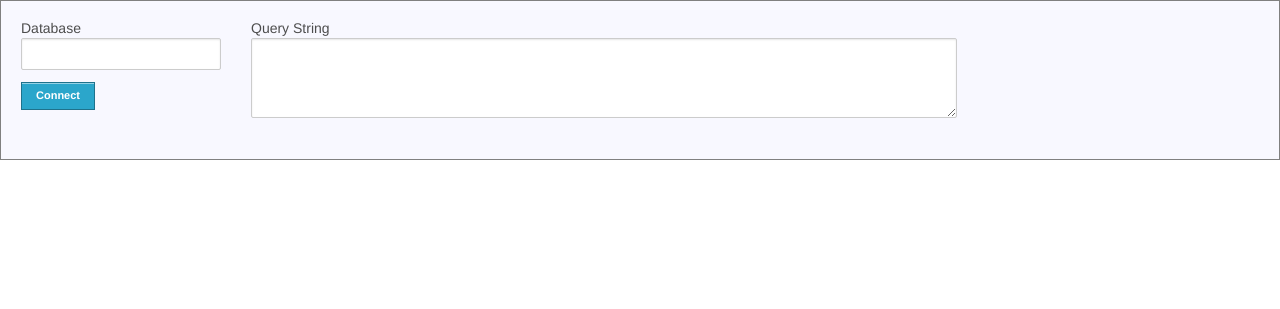
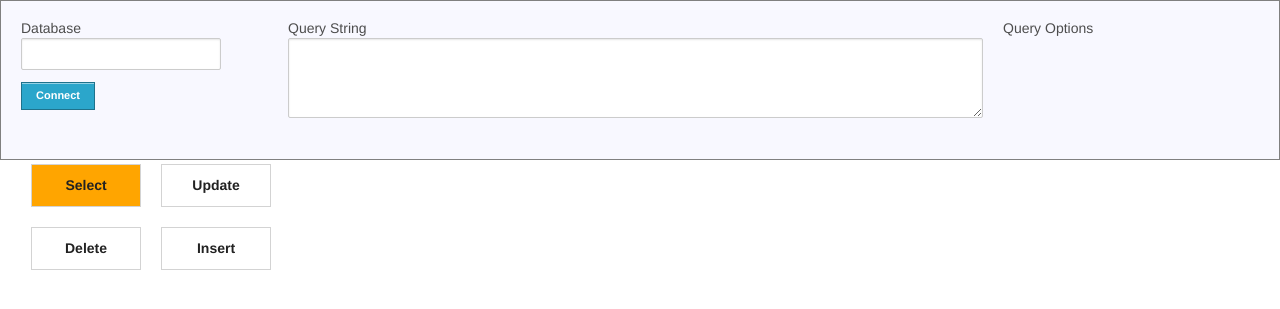
Before and after one commit to anchetaWern/yellowpill, a PHP site: page / in a window 1280 px wide. Shown: the top 309 px of the page. Run offline with PHP 8.4, Linux system fonts and the light colour scheme; some libraries are stand-ins or nearby versions.

Commit message:
add markup and initial script for selecting query options

```diff
--- a/index.php
+++ b/index.php
@@ -39,6 +39,22 @@ $databases = $db->query("
 			<textarea id="query_string">
 			</textarea>
 		</div>
+		<label for="">Query Options</label>
+		<div class="query_options">
+
+			<div class="select_query active_option" data-qoption="select">
+				Select
+			</div>
+			<div class="update_query" data-qoption="update">
+				Update
+			</div>
+			<div class="delete_query" data-qoption="delete">
+				Delete
+			</div>
+			<div class="insert_query" data-qoption="insert">
+				Insert
+			</div>
+		</div>
 	</div>
 
 	<div class="existing_tables"  style="display:none;">
@@ -65,6 +81,8 @@ $databases = $db->query("
 <script src="keymaster.js"></script>
 <script src="libs/noty/js/jquery.noty.js"></script>
 <script>
+	var query_option;
+
 	$("#btn_connect").click(function(){
 		var db = $.trim($("#db").val());
 		$(".existing_tables").load("get_db.php", {"db" : db}, function(){
@@ -79,4 +97,20 @@ $databases = $db->query("
 		});
 
 	});
+
+	$(".query_options div").hover(function(){
+		$(this).addClass('hover_option');
+	}, function(){
+		$(this).removeClass('hover_option');
+	});
+
+	$(".query_options div").click(function(){
+		query_option = $(this).data('qoption');
+		$(".query_options div").removeClass('active_option');
+		if($(this).is('.active_option')){
+			$(this).removeClass('active_option');
+		}else{
+			$(this).addClass('active_option');
+		}
+	});
 </script>
--- a/js/main.js
+++ b/js/main.js
@@ -545,6 +545,8 @@
 		});
 	};
 
+
+
 	key('s+q', function(){
 		selectQuery();
 	});
--- a/style.css
+++ b/style.css
@@ -52,7 +52,7 @@
   height: 160px;
 }
 
-.hover_field{
+.hover_field, .hover_option{
 	border: 2px solid #BADA55;
 	background-color: #BADA55;
 }
@@ -66,11 +66,43 @@
 }
 
 #query_string {
-  width: 57%;
+  width: 100%;
   height:80px;
 
 }
 .databases {
     float: left;
     margin-right: 30px;
+    width: 237px;
+
 }
+
+.query_options{
+	float: left;
+
+	height: 130px;
+	width: 271px;
+}
+
+.query_options div{
+	width: 110px;
+	height: 43px;
+	border: 1px solid lightgrey;
+	float: left;
+	margin: 10px;
+	padding: 13px;
+	font-weight: bold;
+	text-align: center;
+	cursor: pointer;
+}
+
+.queries {
+    width: 695px;
+    height: 133px;
+    float: left;
+    margin-right: 20px;
+}
+
+.active_option{
+	background-color:orange;
+}
```
